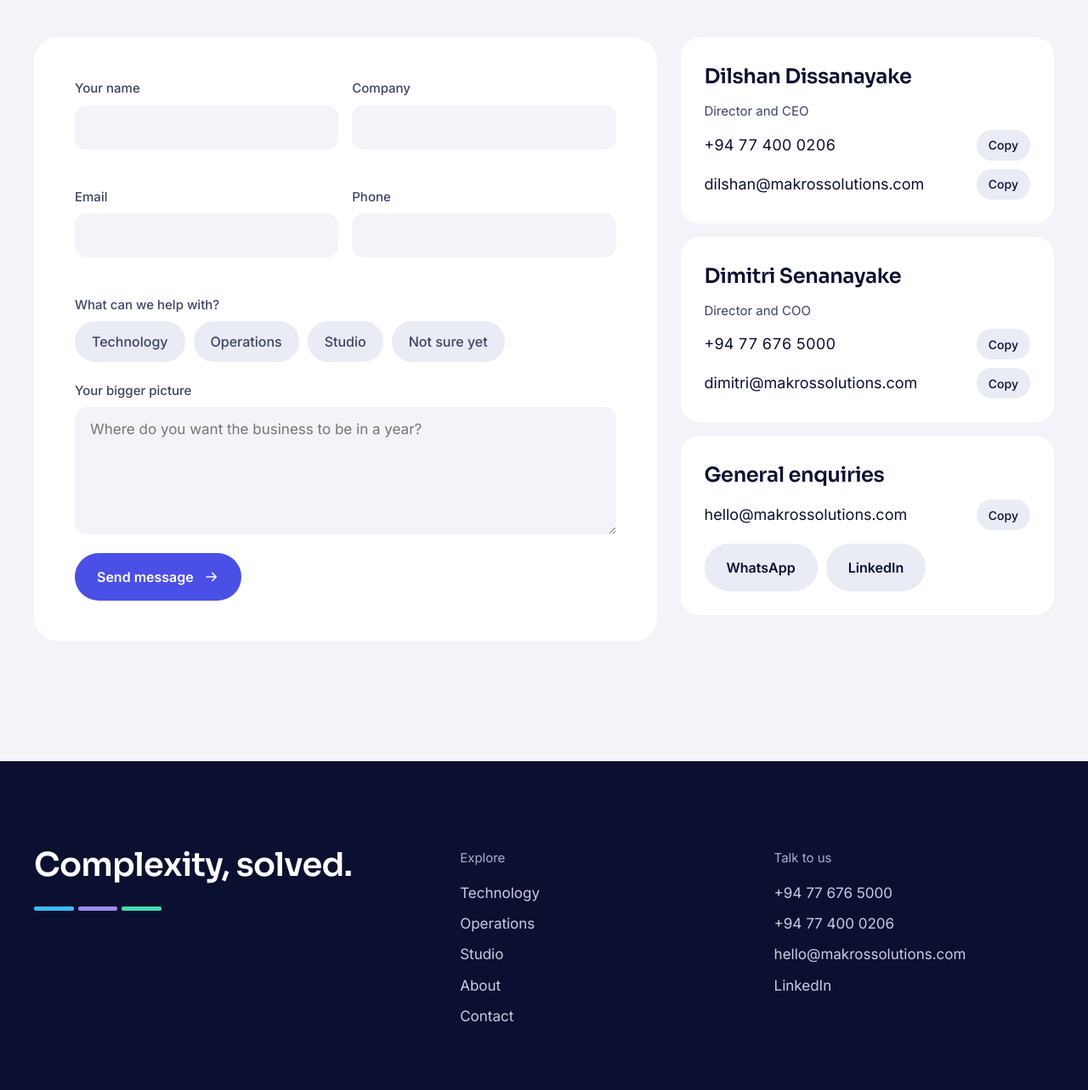
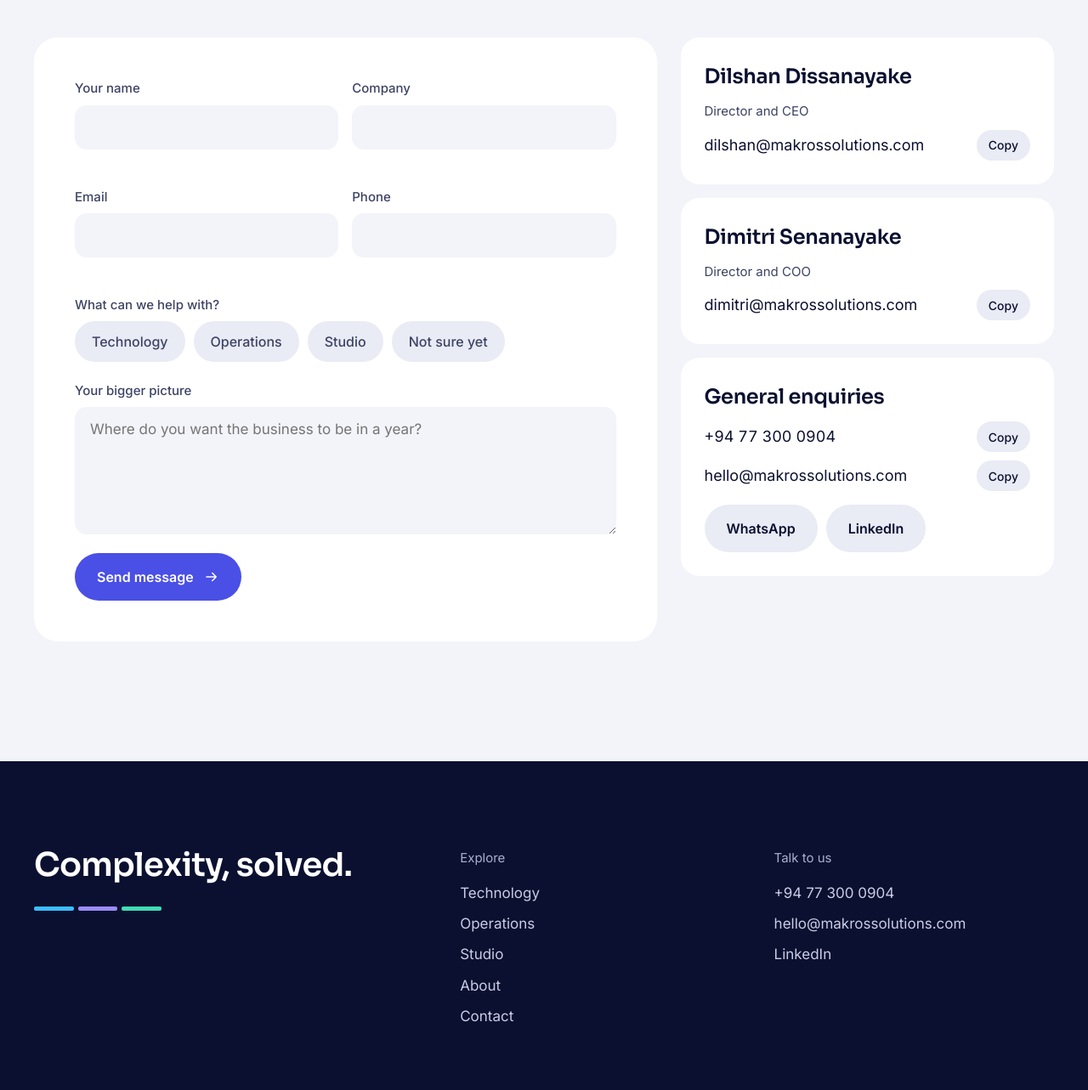
Before and after one commit to yohanphil/Makros, a plain HTML site: page contact.html in a window 1280 px wide. Shown: the part 534-1817 px from the top of the page at 85% size. Drawn offline with nearby package versions, Linux system fonts and the light colour scheme.

Commit message:
Use the new Makros hotline +94 77 300 0904 across the site

```diff
--- a/contact.html
+++ b/contact.html
@@ -97,12 +97,11 @@
 </form>
 <div style="display:grid;gap:16px">
 <div class="pc r"><h3>Dilshan Dissanayake</h3><span class="ink2" style="font-size:15px">Director and CEO</span>
-<div class="copyLine"><a href="tel:+94774000206">+94 77 400 0206</a><button class="copyBtn" type="button" data-copy="+94 77 400 0206">Copy</button></div>
 <div class="copyLine"><a href="mailto:dilshan@makrossolutions.com">dilshan@makrossolutions.com</a><button class="copyBtn" type="button" data-copy="dilshan@makrossolutions.com">Copy</button></div></div>
 <div class="pc r"><h3>Dimitri Senanayake</h3><span class="ink2" style="font-size:15px">Director and COO</span>
-<div class="copyLine"><a href="tel:+94776765000">+94 77 676 5000</a><button class="copyBtn" type="button" data-copy="+94 77 676 5000">Copy</button></div>
 <div class="copyLine"><a href="mailto:dimitri@makrossolutions.com">dimitri@makrossolutions.com</a><button class="copyBtn" type="button" data-copy="dimitri@makrossolutions.com">Copy</button></div></div>
 <div class="pc r"><h3>General enquiries</h3>
+<div class="copyLine"><a href="tel:+94773000904">+94 77 300 0904</a><button class="copyBtn" type="button" data-copy="+94 77 300 0904">Copy</button></div>
 <div class="copyLine"><a href="mailto:hello@makrossolutions.com">hello@makrossolutions.com</a><button class="copyBtn" type="button" data-copy="hello@makrossolutions.com">Copy</button></div>
 <div style="display:flex;gap:10px;flex-wrap:wrap;margin-top:6px"><a class="btn quiet" href="https://wa.link/lm68xa" target="_blank" rel="noopener">WhatsApp</a><a class="btn quiet" href="https://www.linkedin.com/company/makros-solutions-pvt-limited/" target="_blank" rel="noopener">LinkedIn</a></div></div>
 </div>
@@ -115,7 +114,7 @@
 <div class="footTop">
 <div><h2>Complexity, solved.</h2><div class="tileLine"><i style="background:#3BBDFF"></i><i style="background:#9A8CFA"></i><i style="background:#3FDDB5"></i></div></div>
 <div class="col"><p>Explore</p><a href="technology.html">Technology</a><a href="operations.html">Operations</a><a href="studio.html">Studio</a><a href="about.html">About</a><a href="contact.html">Contact</a></div>
-<div class="col"><p>Talk to us</p><a href="tel:+94776765000">+94 77 676 5000</a><a href="tel:+94774000206">+94 77 400 0206</a><a href="mailto:hello@makrossolutions.com">hello@makrossolutions.com</a><a href="https://www.linkedin.com/company/makros-solutions-pvt-limited/" target="_blank" rel="noopener">LinkedIn</a></div>
+<div class="col"><p>Talk to us</p><a href="tel:+94773000904">+94 77 300 0904</a><a href="mailto:hello@makrossolutions.com">hello@makrossolutions.com</a><a href="https://www.linkedin.com/company/makros-solutions-pvt-limited/" target="_blank" rel="noopener">LinkedIn</a></div>
 </div>
 <p class="giant" aria-label="Makros"><span>M</span><span>A</span><span>K</span><span>R</span><span>O</span><span>S</span></p>
 <div class="fine"><span>© 2026 Makros Solutions (Pvt) Ltd</span><span>Website design preview</span></div>
```
Also changed, not shown: 404.html (+1 -1 lines), about.html (+1 -1 lines), index.html (+2 -2 lines), operations.html (+1 -1 lines), studio.html (+1 -1 lines), technology.html (+1 -1 lines).
